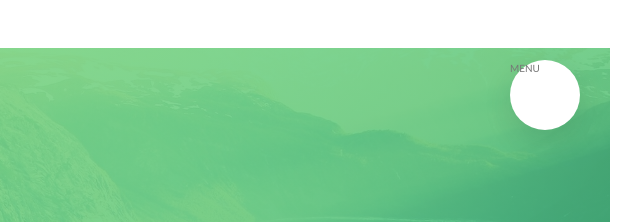
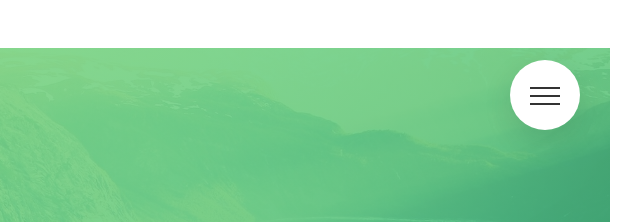
Before and after one commit to nishathapa/Natours, a website: page index.html in a window 1280 px wide. Shown: the top 222 px of the page, 640-1280 px from the left. Drawn offline with Linux system fonts and the light colour scheme.

Commit message:
modified the navigation button

```diff
--- a/index.html
+++ b/index.html
@@ -17,7 +17,9 @@
 
         <div class="navigation">
                 <input type="checkbox" class="navigation__checkbox" id="navi-toggle">
-                <label for="navi-toggle" class="navigation__button">MENU</label>
+                <label for="navi-toggle" class="navigation__button">
+                    <span class="navigation__icon">&nbsp;</span>
+                </label>
                 <div class="navigation__background">&nbsp;</div>
                 <nav class="navigation__nav">
                     <ul class="navigation__list">
--- a/sass/layout/_navigation.scss
+++ b/sass/layout/_navigation.scss
@@ -13,6 +13,8 @@
         z-index: 2000;
         border-radius: 50%;
         box-shadow: 0 1rem 3rem rgba($color-black, 0.1);
+        text-align: center;
+        cursor: pointer;
     }
 
     &__background{
@@ -82,6 +84,8 @@
         }
     }
 
+
+    //FUNCTIONALITY
     &__checkbox:checked ~ &__background {
         transform: scale(80);
     }
@@ -90,4 +94,52 @@
         opacity: 1;
         width: 100%;
     }
+
+    //ICON
+    &__icon{
+        position: relative;
+        margin-top: 3.5rem;;
+        &,
+        &::before,
+        &::after{
+            width: 3rem;
+            height: 2px;
+            background-color: $color-grey-dark-3;
+            display: inline-block;
+
+        }
+        &::before,
+        &::after{
+            content: "";
+            position: absolute;
+            left: 0;
+            transition: all .2s;
+
+        }
+
+        &::before { top: -.8rem;}
+        &::after { top: .8rem;}
+    }
+
+    &__button:hover &__icon::before{
+        top: -1rem;
+    }
+
+    &__button:hover &__icon::after{
+        top: 1rem;
+    }
+
+    &__checkbox:checked + &__button &__icon{
+        background-color: transparent;
+    }
+
+    &__checkbox:checked + &__button &__icon::before{
+        top: 0;
+       transform: rotate(135deg);
+    }
+
+    &__checkbox:checked + &__button &__icon::after{
+        top: 0;
+       transform: rotate(-135deg);
+    }
 }
```
Also changed, not shown: css/style.css.
